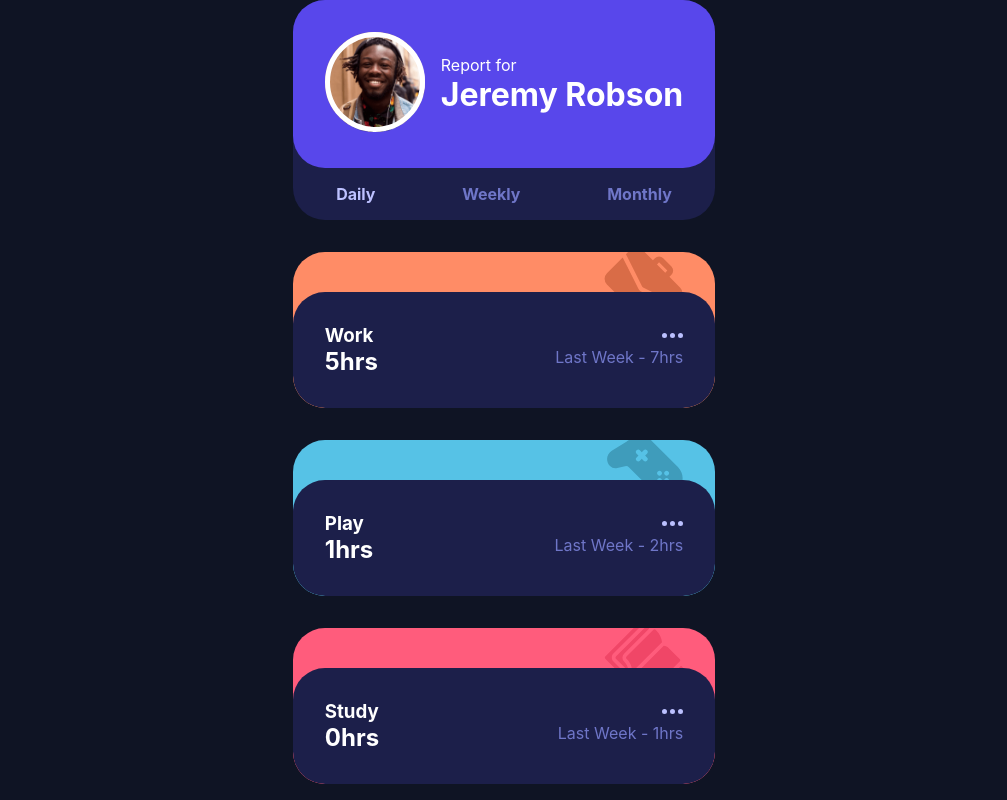
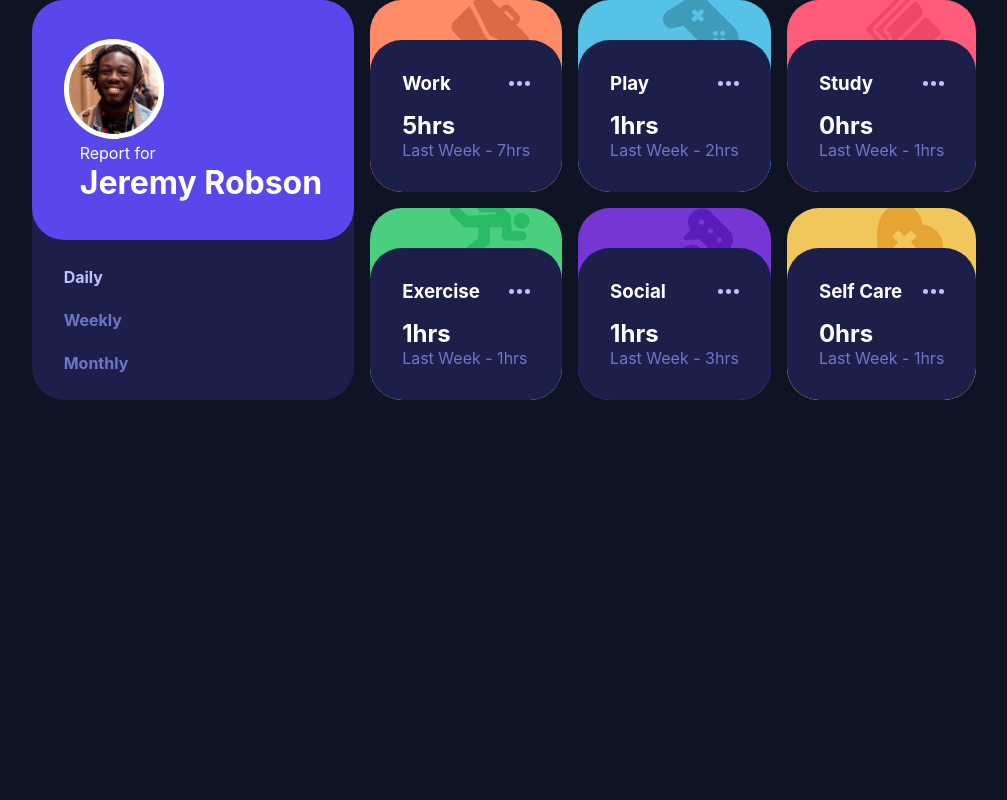
Before and after one commit to KatSchultz/frontend-mentor, a React (Create React App) app in the folder time-tracking-dashboard/: page / in a window 1280 px wide. Shown: the top 800 px of the page, without its empty margins (136-1143 px from the left). Built offline with nearby package versions, Linux system fonts and the light colour scheme.

Commit message:
added desktop media query

```diff
--- a/time-tracking-dashboard/src/App.js
+++ b/time-tracking-dashboard/src/App.js
@@ -1,6 +1,5 @@
-import logo from "./logo.svg";
 import "./App.css";
-import TimeTracker from "./components/TimeTracker";
+import TimeTracker from "./components/TimeTracker/TimeTracker.jsx";
 
 function App() {
   return (
--- a/time-tracking-dashboard/src/components/Profile/Profile.css
+++ b/time-tracking-dashboard/src/components/Profile/Profile.css
@@ -43,3 +43,20 @@
   color: hsl(235, 45%, 61%);
   padding: 1rem 0rem;
 }
+
+@media screen and (min-width: 768px) {
+  .user-container {
+    margin-right: 1rem;
+  }
+  .user-display {
+    min-height: 60%;
+    flex-direction: column;
+    align-items: flex-start;
+  }
+  .nav {
+    flex-direction: column;
+    padding-left: 2rem;
+    justify-content: space-around;
+    min-height: 40%;
+  }
+}
--- /dev/null
+++ b/time-tracking-dashboard/src/components/TimeTracker/TimeTracker.css
@@ -0,0 +1,12 @@
+@media screen and (min-width: 768px) {
+  .main-container {
+    display: flex;
+    max-height: 80vh;
+  }
+
+  .content-container {
+    display: grid;
+    grid-template-columns: auto auto auto;
+    gap: 1rem;
+  }
+}
--- a/time-tracking-dashboard/src/components/TimeTracker.jsx
+++ b/time-tracking-dashboard/src/components/TimeTracker/TimeTracker.jsx
@@ -1,7 +1,8 @@
 import React, { useEffect, useState } from "react";
-import { getDataAxios } from "../services/api.service";
-import Profile from "./Profile/Profile";
-import TimerDisplay from "./TimerDisplay/TimerDisplay";
+import { getDataAxios } from "../../services/api.service";
+import Profile from "../Profile/Profile";
+import TimerDisplay from "../TimerDisplay/TimerDisplay";
+import "./TimeTracker.css";
 
 export default function TimeTracker() {
   const [timerData, setTimerData] = useState([]);
@@ -27,13 +28,14 @@ export default function TimeTracker() {
   console.log("timerData in TimeTracker: ", timerData);
 
   return (
-    <div>
+    <div className="main-container">
       <Profile
         setDaily={setDaily}
         setWeekly={setWeekly}
         setMonthly={setMonthly}
         timePeriod={timePeriod}
       />
+      <div className="content-container">
         {timerData &&
           timerData.map((timer) => (
             <TimerDisplay
@@ -43,5 +45,6 @@ export default function TimeTracker() {
             />
           ))}
       </div>
+    </div>
   );
 }
--- a/time-tracking-dashboard/src/components/TimerDisplay/TimerDisplay.css
+++ b/time-tracking-dashboard/src/components/TimerDisplay/TimerDisplay.css
@@ -39,3 +39,12 @@ h2 {
 .title {
   align-items: center;
 }
+@media screen and (min-width: 768px) {
+  .timer-container {
+    margin: 0;
+  }
+  .time {
+    flex-direction: column;
+    padding-top: 1rem;
+  }
+}
```
Lines whose indentation alone changed are shown as unchanged.
